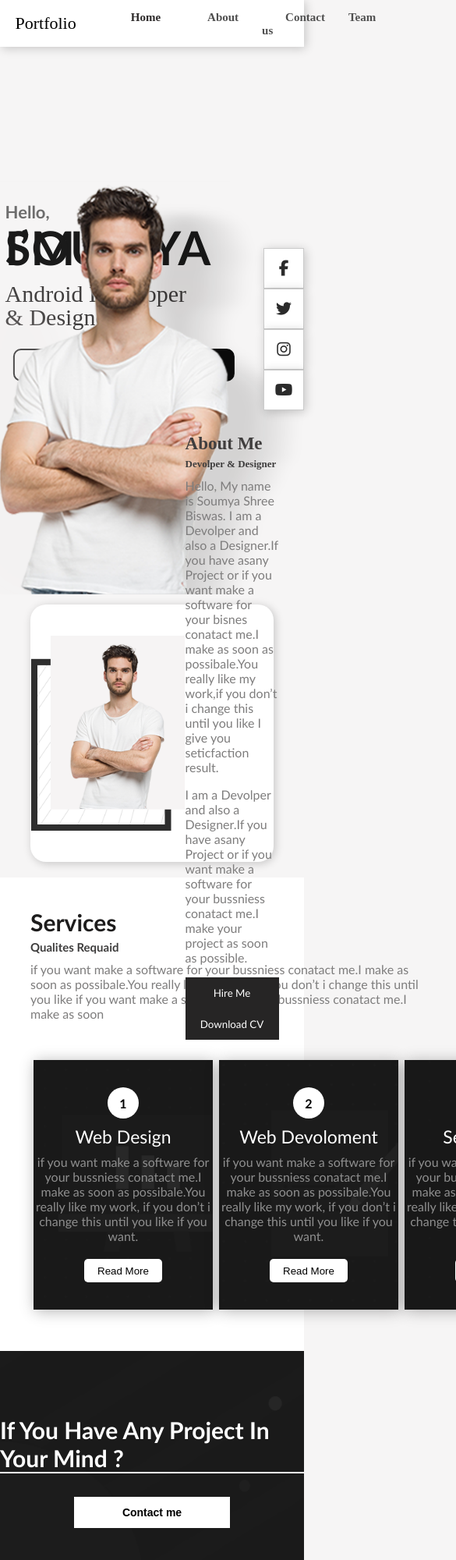
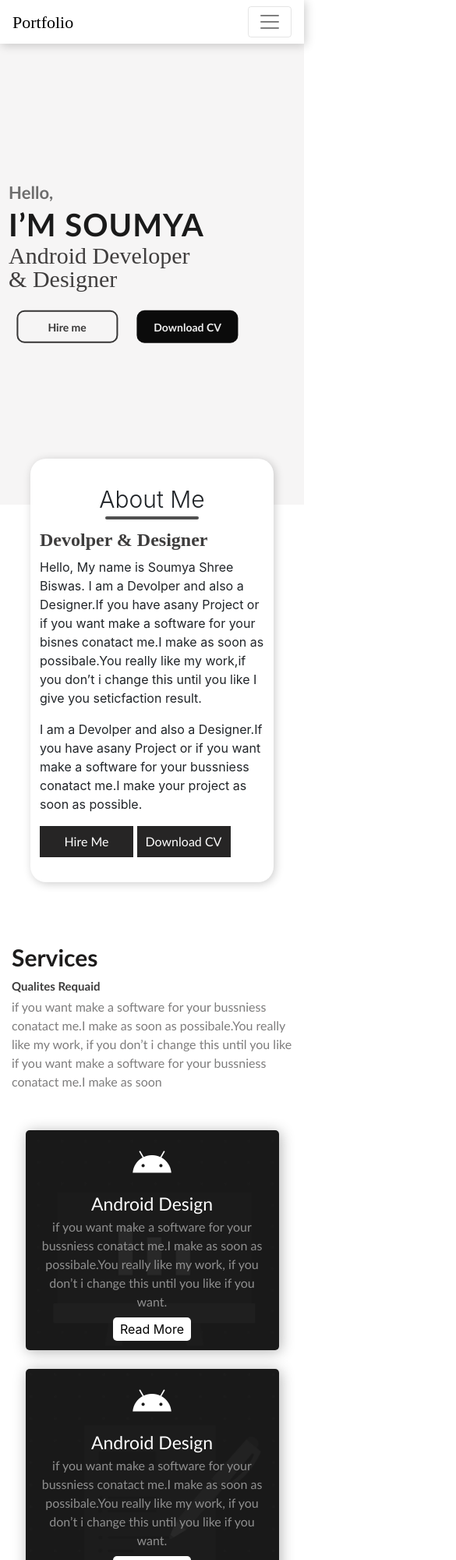
Before and after one commit to soumyabiswas/soumyabiswas.github.io, a plain HTML site: page index.html in a window 390 px wide. Shown: the top 2000 px of the page at 78% size, 585 px wide, since content can reach past the window. Drawn offline with Linux system fonts and the light colour scheme.

Commit message:
Portfolio responsive

```diff
--- a/css/style.css
+++ b/css/style.css
@@ -1,49 +1,51 @@
 @charset "utf-8";
+
 /* CSS Document */
 body {
   background-color: #f6f5f5;
   margin: 0px;
   padding: 0px;
 }
+
 ul {
   list-style: none;
 }
 a {
-  text-decoration: none;
+  text-decoration: none !important;
 }
+
+
+a:hover{
+    text-decoration: none !important;
+}
+
 section {
   width: 100%;
-  height: 95vh;
+  height: 80vh;
   background-image: url("../assets/images/bg.png");
   background-size: cover;
   background-repeat: no-repeat;
   position: relative;
 }
+
 nav {
-  display: flex;
-  justify-content: space-between;
-  align-items: center;
-  height: 60px;
   background-color: #ffffff;
   box-shadow: 2px 2px 12px rgba(0, 0, 0, 0.2);
-  padding: 0px 5%;
-}
-nav ul {
-  display: flex;
 }
 
-nav ul li a {
-  margin: 30px;
-  font-family: myriad pro regular;
-  color: #505050;
-  font-size: 15px;
-  font-weight: 700;
+a.nav-link {
+  font-family: myriad pro regular !important;
+  color: #505050 !important;
+  font-size: 15px !important;
+  font-weight: 700 !important;
 }
+
 .logo {
   font-family: RoadTest;
   color: #000000;
   font-size: 22px;
 }
+
 .active {
   color: #2d2a2a;
   font-weight: bold;
@@ -55,13 +57,44 @@ nav ul li a {
   left: 75%;
   transform: translateX(-75%);
 }
+
+.about--title{
+    align-content: center;
+    text-align: center;
+    font-size: 30px;
+    font-weight: bolder;
+}
+
+.about--title span {
+    font-weight: 300;
+    display: inline-block;
+    padding-bottom: 5px;
+    position: relative;
+}
+
+.about--title span::after{
+    content: "";
+    position: absolute;
+    width: calc(100% - 16px);
+    height: .25rem;
+    border-radius: .25rem;
+    bottom: 2px;
+    left: 0;
+    right: 0;
+    margin-left: auto;
+    margin-right: auto;
+    border-bottom: .25rem solid #505050;
+}
+
 .text-container p:nth-child(1) {
   font-family: calibri;
   font-weight: bold;
   color: #6d6d6d;
   font-size: 22px;
+  line-height: 2rem;
 }
-.text-container p:nth-child(2) {
+
+.my--name {
   font-family: calibri;
   font-weight: bold;
   letter-spacing: 1px;
@@ -101,48 +134,58 @@ nav ul li a {
   background-color: transparent;
   cursor: pointer;
 }
+
+.hire-btn:hover{
+    color: #0d0d0d;
+    background-color: #ddd;
+    font-weight: bolder;
+}
+
 .down-cv {
   background-color: #0b0b0b;
-  color: #fff;
+  color: #eee;
   border: none;
   cursor: pointer;
 }
+
+.down-cv:hover{
+  color: #fff;
+  background-color: #0f0f0f;
+  font-weight: bolder;
+}
+
 button:active {
   transform: scale(1.1);
 }
+
 .about-container {
   width: 80%;
-  height: 330px;
+  padding: 30px 0;
   background: #ffffff;
   border-radius: 20px;
   box-shadow: 2px 2px 12px rgba(0, 0, 0, 0.2);
   display: flex;
-  margin: -7% auto 20px auto;
   position: relative;
   justify-content: space-evenly;
   align-items: center;
 }
-.about-container img {
-  height: 250px;
+
+.about-text {
+  width: 70%
 }
-.about-text {
-  width: 500px;
-}
-.about-text p:nth-child(1) {
-  color: #403e3e;
+
+.about--caption {
+  color: #3e3d3d;
   font-family: myriad pro;
   font-weight: bold;
-  font-size: 23px;
-  line-height: 0px;
 }
-.about-text p:nth-child(2) {
-  color: #3e3d3d;
-  font-size: 13px;
-  font-family: myriad pro;
-  font-weight: bold;
-  line-height: 5px;
+
+about-myself{
+    color: #7e7d7d;
+    font-family: calibri;
+    font-size: 16px;
 }
-.about-text p:nth-child(3),
+
 .about-text p:nth-child(4) {
   color: #7e7d7d;
   font-family: calibri;
@@ -157,62 +200,81 @@ button:active {
   font-family: calibri;
   background-color: #262525;
 }
+
+
+/*Services*/
 .services {
-  height: 600px;
   background-color: #ffffff;
-  padding: 2% 10% 0px 10%;
+  padding: 2%;
+  margin: 10px 0 30px 0;
 }
-.services-text p:nth-child(1) {
+
+.servies--heading {
   font-family: calibri;
   font-weight: bold;
   color: #1d1c1c;
   font-size: 30px;
-  line-height: 0px;
+  /* line-height: 0px; */
 }
-.services-text p:nth-child(2) {
+
+.servies--caption {
+
   font-family: calibri;
   font-weight: bold;
   color: #3e3d3d;
   font-size: 15px;
-  line-height: 5px;
 }
-.services-text p:nth-child(3) {
+
+.services--desc {
   font-family: calibri;
   color: #7e7d7d;
-  font-size: ;
+  width: 500px;
 }
+
+
 .services-text {
-  width: 500px;
   margin: 50px 0px;
 }
+
 .box-container {
-  display: flex;
-  justify-content: space-between;
+
 }
+
+.box,
 .box-1,
 .box-2,
 .box-3 {
-  width: 300px;
-  height: 320px;
   background-repeat: no-repeat;
   background-size: cover;
   box-shadow: 2px 2px 18px rgba(0, 0, 0, 0.3);
-  align-items: center;
-  justify-content: center;
-  display: flex;
-  flex-direction: column;
-  margin: 0px 4px;
+  padding: 2rem 4px;
+  border-radius: 5px;
 }
 
-.box-1 {
+.box-android{
   background-image: url("/assets/images/services-1.png");
 }
-.box-2 {
+
+.box-kotlin {
   background-image: url("/assets/images/services-2.png");
 }
-.box-3 {
+.box-settings {
   background-image: url("/assets/images/servies-3.png");
 }
+
+.box .logo,
+.box-2 logo,
+.box-3 logo {
+  width: 60px;
+  height: 60px;
+  display: flex;
+  justify-content: center;
+  align-items: center;
+  font-family: calibri;
+  font-weight: bold;
+  margin-bottom: 4px;
+}
+
 .box-1 span,
 .box-2 span,
 .box-3 span {
@@ -226,6 +288,22 @@ button:active {
   font-family: calibri;
   font-weight: bold;
 }
+
+.box .heading{
+  color: #ffffff;
+  font-family: calibri;
+  text-align: center;
+  font-size: 23px;
+}
+
+.box .details{
+    font-family: calibri;
+    color: #8f8f8f;
+    text-align: center;
+    margin: 0px 0px 20px 0px;
+    margin-bottom: .5rem;
+}
+
 .box-1 p:nth-child(2),
 .box-2 p:nth-child(2),
 .box-3 p:nth-child(2) {
@@ -240,12 +318,10 @@ button:active {
   font-family: calibri;
   color: #8f8f8f;
   text-align: center;
-  width: 230px;
   margin: 0px 0px 20px 0px;
 }
-.box-1 button,
-.box-2 button,
-.box-3 button {
+
+.box button {
   width: 100px;
   height: 30px;
   background-color: #ffffff;
@@ -253,6 +329,7 @@ button:active {
   outline: none;
   border-radius: 5px;
 }
+
 .contact-me {
   width: 100%;
   height: 280px;
@@ -264,7 +341,9 @@ button:active {
   justify-content: center;
   align-items: center;
   margin: 0px 0px 20px 0px;
+  padding: 0 10px;
 }
+
 .contact-me p {
   color: #ffffff;
   font-size: 30px;
@@ -272,7 +351,8 @@ button:active {
   font-weight: bold;
   border-bottom: 2px solid #ffffff;
 }
-.contact-me button {
+
+.contact-me-btn {
   width: 200px;
   height: 40px;
   background-color: #ffffff;
@@ -280,90 +360,112 @@ button:active {
   outline: none;
   font-size: 14px;
   font-weight: bold;
-}
-footer p {
-  font-family: calibri;
-}
-footer p:nth-child(1) {
-  font-size: 30px;
-  font-weight: bold;
-  color: #191919;
-  line-height: 10px;
-}
-footer p:nth-child(2) {
-  font-size: 16px;
-  color: #7e7d7d;
-  width: 600px;
-  text-align: center;
-}
-footer {
-  height: 300px;
-  display: flex;
-  flex-direction: column;
-  align-items: center;
-  justify-content: center;
-  position: relative;
-}
-.social-icons a {
-  width: 40px;
-  height: 40px;
-  display: flex;
-  justify-content: center;
-  align-items: center;
-  background-color: #e6e3e3;
-  margin: 20px 10px;
-  border-radius: 50%;
-}
-.social-icons {
-  display: flex;
-}
-.social-icons i,
-.social i {
-  color: #000000;
-}
-.social-icons a:hover {
-  background-color: #000000;
-  box-shadow: 2px 2px 12px rgba(0, 0, 0, 0.2);
-  transition: all ease 0.5s;
-}
-.social-icons a:hover i,
-.social a:hover i {
-  color: #ffffff;
-  transition: all ease 0.5s;
+  border-radius: 4px;
 }
 
-.copyright {
-  color: #565555;
-  font-size: 12px;
-  position: absolute;
-  left: 50%;
-  bottom: 10px;
-  transform: translateX(-50%);
+
+@media screen and (max-width: 350px) {
+    .down-cv{
+        margin-top: 8px !important;
+    }
 }
-.social {
-  position: fixed;
-  top: 50%;
-  right: 0px;
-  transform: translateY(-50%);
+
+
+@media screen and (max-width:576px){
+
+    .my--name {
+        font-size: 40px;
+    }
+
+    .text-container p {
+        margin: 25px 0px 25px;
+        line-height: 0px;
+    }
+
+    section{
+        height: 70vh;
+    }
+
+    .box,
+    .box-1,
+    .box-2,
+    .box-3 {
+    background-repeat: no-repeat;
+    background-size: cover;
+    box-shadow: 2px 2px 18px rgba(0, 0, 0, 0.3);
+    padding: .8rem 4px;
+    }
+
+    .services--desc{
+        width: 100%;
+    }
+
+    .about-text{
+        width: 100%;
+        padding: 2px .75rem;
+    }
+
+    .about-container {
+        margin: -15% auto 20px auto;
+    }
+
+    .about--title{
+        margin-bottom: 16px;
+    }
+
+    .social a {
+        width: 30px !important;
+        height: 30px !important;
+        margin: 0px;
+        padding: 0px;
+    }
+
+    .social i{
+        font-size: 12px !important;
+    }
 }
-.social a {
-  display: flex;
-  justify-content: center;
-  align-items: center;
-  width: 50px;
-  height: 50px;
-  margin: 0px;
-  padding: 0px;
-  line-height: 0px;
-  background-color: #ffffff;
-  border: 1px solid #cbcbcb;
-  box-shadow: 2px 2px 12px rgba(0, 0, 0, 0.2);
+
+@media (min-width: 576.01px) and (max-width: 768px){
+
+    .my--name {
+        font-size: 48px;
+    }
+
+    .about-text{
+        width: 100%;
+        padding: 2px 1rem;
+    }
+
+    .about-container {
+        margin: -15% auto 20px auto;
+    }
+
+    .about--title{
+        margin-bottom: 16px;
+    }
 }
-.social a:hover {
-  background-color: #000000;
-  transition: all ease 0.5s;
+
+@media (min-width: 768.01px) and (max-width: 991.9px){
+
+    .about--title{
+        font-size: 28px;
+    }
+
+    .about-text{
+        width: 85%;
+    }
+
+    .about-container {
+        margin: -7vh auto 20px auto;
+    }
 }
-.social i {
-  font-size: 20px;
-  color: #2b2b2b;
+
+@media (min-width: 992px){
+    .about-text{
+        width: 80%;
+    }
+
+    .about-container {
+        margin: -10vh auto 20px auto;
+    }
 }
--- a/index.html
+++ b/index.html
@@ -1,117 +1,172 @@
 <html>
+
 <head>
   <meta charset="utf-8">
   <meta http-equiv="X-UA-Compatible" content="IE-edge">
   <meta name="viewport" content="width=device-width, initial-scale=1.0">
   <title>Soumya's Portfolio</title>
-<link rel="stylesheet" type="text/css" href="css/style.css"/>
+  <link rel="stylesheet" type="text/css" href="css/style.css" />
+  <link rel="stylesheet" type="text/css" href="css/footer.css" />
   <!--using FontAwesome-->
-<script src="https://kit.fontawesome.com/c8e4d183c2.js" crossorigin="anonymous"></script>
-
-<!-- <link href="/assets/vendor/bootstrap.min.css" rel="stylesheet"> -->
+  <script src="assets/vendor/font-awesome-385a0f6b71.js"></script>
+  <link href="/assets/vendor/bootstrap.min.css" rel="stylesheet">
+  <!-- <link rel="stylesheet" href="https://cdnjs.cloudflare.com/ajax/libs/font-awesome/4.7.0/css/font-awesome.min.css"> -->
 
 </head>
+
 <body>
-	<section>
-	<!--navigation------------------------->
-	<nav>
-	<!--logo-->
+
+<!-- Nav-->
+
+<nav class="navbar navbar-expand-lg navbar-light sticky-top">
   <a href="#" class="logo">Portfolio</a>
-	<!--menu-->
-	<ul>
-	<li><a href="#" class="active">Home</a></li>
-	<li><a href="#">About</a></li>
-	<li><a href="#">Contact us</a></li>
-	<li><a href="#">Team</a></li>
-	</ul>
-	<!--bars--------------->
-	<div class="toggle"></div>
+
+  <button class="navbar-toggler" type="button" data-toggle="collapse" data-target="#navbarNavAltMarkup" aria-controls="navbarNavAltMarkup" aria-expanded="false" aria-label="Toggle navigation">
+    <span class="navbar-toggler-icon"></span>
+  </button>
+  <div class="collapse navbar-collapse" id="navbarNavAltMarkup">
+    <div class="navbar-nav ml-auto">
+      <a class="nav-link active mr-md-2" href="#">Home <span class="sr-only">(current)</span></a>
+      <a class="nav-link mr-md-2" href="#">About</a>
+      <a class="nav-link mr-md-2" href="#">Contact Me</a>
+      <a class="nav-link mr-md-2" href="#" tabindex="-1" aria-disabled="true">Resume</a>
+    </div>
+  </div>
 
 </nav>
+
+  <section>
 <!--text----------------------->
 <div class="text-container">
   <p>Hello,</p>
-		    <p>I&#8217;M SOUMYA</p>
+  <p class="my--name">I&#8217;M&nbsp;SOUMYA</p>
   <p>Android Developer <br>& Designer</p>
   <button class="hire-btn">Hire me</button>
   <button class="down-cv">Download CV</button>
 </div>
 <!--model---------------------->
-	<img alt="model" class="model" src="/assets/images/model.png">
+
 </section>
 <div class="about-container">
-	<!--img-->
-		<img src="/assets/images/about-img.png"/>
+  <div class="row">
+
+    <div class="col-12 col-md-3 about--title mb-2 my-md-auto">
+      <span>About Me</span>
+    </div>
+
     <!--about-me-text-->
+  <div class="col-12 col-md-9">
     <div class="about-text">
-		<p>About Me</p>
-		<p>Devolper & Designer</p>
-		<p>Hello,&nbsp;My name is Soumya Shree Biswas. I am a Devolper and also a Designer.If you have asany Project or if you want make a software for your bisnes conatact me.I make as soon as possibale.You really like my work,if you don&#8217;t i change this until you like I give you seticfaction result.</p>
-		<p>I am a Devolper and also a Designer.If you have asany Project or if you want make a software for your bussniess conatact me.I make your project as soon as possible.</p>
-		<button>Hire Me</button>
+    <h4 class="about--caption">Devolper & Designer</h4>
+    <p class="about--myself">Hello,&nbsp;My name is Soumya Shree Biswas. I am a Devolper and also a Designer.If you have asany Project or if you want make a software for your bisnes conatact me.I make as soon as possibale.You really like my work,if you don&#8217;t i change this until you like I give you seticfaction result.</p>
+    <p class="about--myself">I am a Devolper and also a Designer.If you have asany Project or if you want make a software for your bussniess conatact me.I make your project as soon as possible.</p>
+    <button class="hire-me">Hire Me</button>
     <button>Download CV</button>
   </div>
   </div>
- <!--services-container---------------------------->
-	<div class="services ">
-		<!--text-->
-		<div class="services-text ">
-	<p>Services</p>
-	<p>Qualites Requaid</p>
-	<p>if you want make a software for your bussniess conatact me.I make as soon as possibale.You really like my work, if you don&#8217;t i change this until you like if you want make a software for your bussniess conatact me.I make as soon</p>
-			</div>
-		<div class="box-container">
-		<!--1------------->
-			<div class="box-1">
-			<span>1</span>
-			<p class="heading">Web Design</p>
-			<p class="details">if you want make a software for your bussniess conatact me.I make as soon as possibale.You really like my work, if you don&#8217;t i change this until you like if you want.</p>
-			<button>Read More</button>
-			</div>
-	   <!--2------------->
-			<div class="box-2">
-			<span>2</span>
-			<p class="heading">Web Devoloment</p>
-			<p class="details">if you want make a software for your bussniess conatact me.I make as soon as possibale.You really like my work, if you don&#8217;t i change this until you like if you want.</p>
-			<button>Read More</button>
-			</div>
-		<!--3------------->
-			<div class="box-3">
-			<span>3</span>
-			<p class="heading">Security SEO</p>
-			<p class="details">if you want make a software for your bussniess conatact me.I make as soon as possibale.You really like my work, if you don&#8217;t i change this until you like if you want.</p>
-			<button>Read More</button>
+
   </div>
 </div>
+
+
+  <!--services-container---------------------------->
+  <div class="services container">
+    <!--text-->
+    <div class="services-text">
+      <h1 class="servies--heading">Services</h1>
+      <p class="servies--caption mb-1">Qualites Requaid</p>
+
+      <p class="services--desc">if you want make a software for your bussniess conatact me.I make as soon as possibale.You
+        really like my
+        work, if you don&#8217;t i change this until you like if you want make a software for your bussniess
+        conatact me.I make as soon</p>
       </div>
+
+      <div class="row">
+
+        <div class="col-10 col-sm-5 col-md-3  mb-4 mb-xl-0 mx-auto d-flex flex-column box box-android mx-sm-auto">
+          <div class="text-white mx-auto logo">
+            <i class="fa fa-android fa-2x" aria-hidden="true"></i>
+          </div>
+          <div class="heading">
+            <span>Android Design</span>
+          </div>
+          <p class="details">if you want make a software for your bussniess conatact me.I make as soon as
+            possibale.You really like my work, if you don&#8217;t i change this until you like if you want.</p>
+          <button class="mx-auto">Read More</button>
+        </div>
+
+        <div class="col-10 col-sm-5 col-md-3 mb-4 mb-xl-0 mx-auto d-flex flex-column box box-kotlin mx-sm-auto">
+          <div class="text-white mx-auto logo">
+            <i class="fa fa-android fa-2x" aria-hidden="true"></i>
+          </div>
+          <div class="heading">
+            <span>Android Design</span>
+          </div>
+          <p class="details">if you want make a software for your bussniess conatact me.I make as soon as
+            possibale.You really like my work, if you don&#8217;t i change this until you like if you want.</p>
+          <button class="mx-auto">Read More</button>
+        </div>
+
+        <div class="col-10 col-sm-5 col-md-3 mb-4 mb-xl-0 mx-auto d-flex flex-column box box-settings mx-sm-auto">
+          <div class="text-white mx-auto logo">
+            <i class="fa fa-android fa-2x" aria-hidden="true"></i>
+          </div>
+          <div class="heading">
+            <span>Android Design</span>
+          </div>
+          <p class="details">if you want make a software for your bussniess conatact me.I make as soon as
+            possibale.You really like my work, if you don&#8217;t i change this until you like if you want.</p>
+          <button class="mx-auto">Read More</button>
+        </div>
+
+      </div>
+  </div>
+
   <!--if you have any project in your mind contact me-->
   <div class="contact-me">
-		<p>If You Have Any Project In Your Mind ?</p>
-		<button>Contact me</button>
+    <p class="text-center">If You Have Any Project In Your Mind ?</p>
+    <button class="contact-me-btn">Contact me</button>
   </div>
+
+  <div class="social">
+    <a href="#"><i class="fa fa-facebook-f"></i></a>
+    <a href="#"><i class="fa fa-twitter"></i></a>
+    <a href="#"><i class="fa fa-instagram"></i></a>
+    <a href="#"><i class="fa fa-youtube"></i></a>
+    </div>
+
   <!--footer--------------->
- <footer>
+  <footer id="footer" class="mt-4 container">
     <!--heading-->
+    <div class="text-center">
       <p>Going-To Internet</p>
       <!--paragraph-->
-	 <p>I makeas soon as possibale.You really like my work,if you don&#8217;t i change this until you like I give you seticfaction result</p>
+      <p>I makeas soon as possibale.You really like my work,if you don&#8217;t i change this until you like I
+        <span class="responsive-text">give you seticfaction result</span></p>
+
       <!--social-->
-	<div class="social-icons">
-	<a href="#"><i class="fab fa-facebook-f"></i></a>
-	<a href="#"><i class="fab fa-twitter"></i></a>
-	<a href="#"><i class="fab fa-instagram"></i></a>
-	<a href="#"><i class="fab fa-youtube"></i></a>
+      <div class="footer-top d-flex justify-content-center">
+        <div class="social-links mt-2">
+          <a href="javascript: window.open('https://www.facebook.com/SriSathyaSaiSevaSamithiHindupur/')"
+            class="facebook"><i class="fa fa-facebook"></i></a>
+          <a href="#" class="twitter"><i class="fa fa-twitter"></i></a>
+          <a href="#" class="instagram"><i class="fa fa-instagram"></i></a>
+          <a href="#" class="youtube"><i class="fa fa-youtube"></i></a>
+          <a href="#" class="linkedin"><i class="fa fa-linkedin"></i></a>
         </div>
+      </div>
+
       <!--copyright-->
       <p class="copyright">Copyright by Goin-To Internet</p>
+
+    </div>
+    </div>
   </footer>
-	<!--social-attach-bar-->
-	<div class="social">
-	<a href="#"><i class="fab fa-facebook-f"></i></a>
-	<a href="#"><i class="fab fa-twitter"></i></a>
-	<a href="#"><i class="fab fa-instagram"></i></a>
-	<a href="#"><i class="fab fa-youtube"></i></a>
-	</div>
 
+  <script src="assets/vendor/jquery-3.5.1.min.js"></script>
+  <script src="assets/vendor/jquery-ui.min.js"></script>
+  <script src="assets/vendor/bootstrap.min.js"></script>
 </body>
+
 </html>
```
Lines whose indentation alone changed are shown as unchanged.
